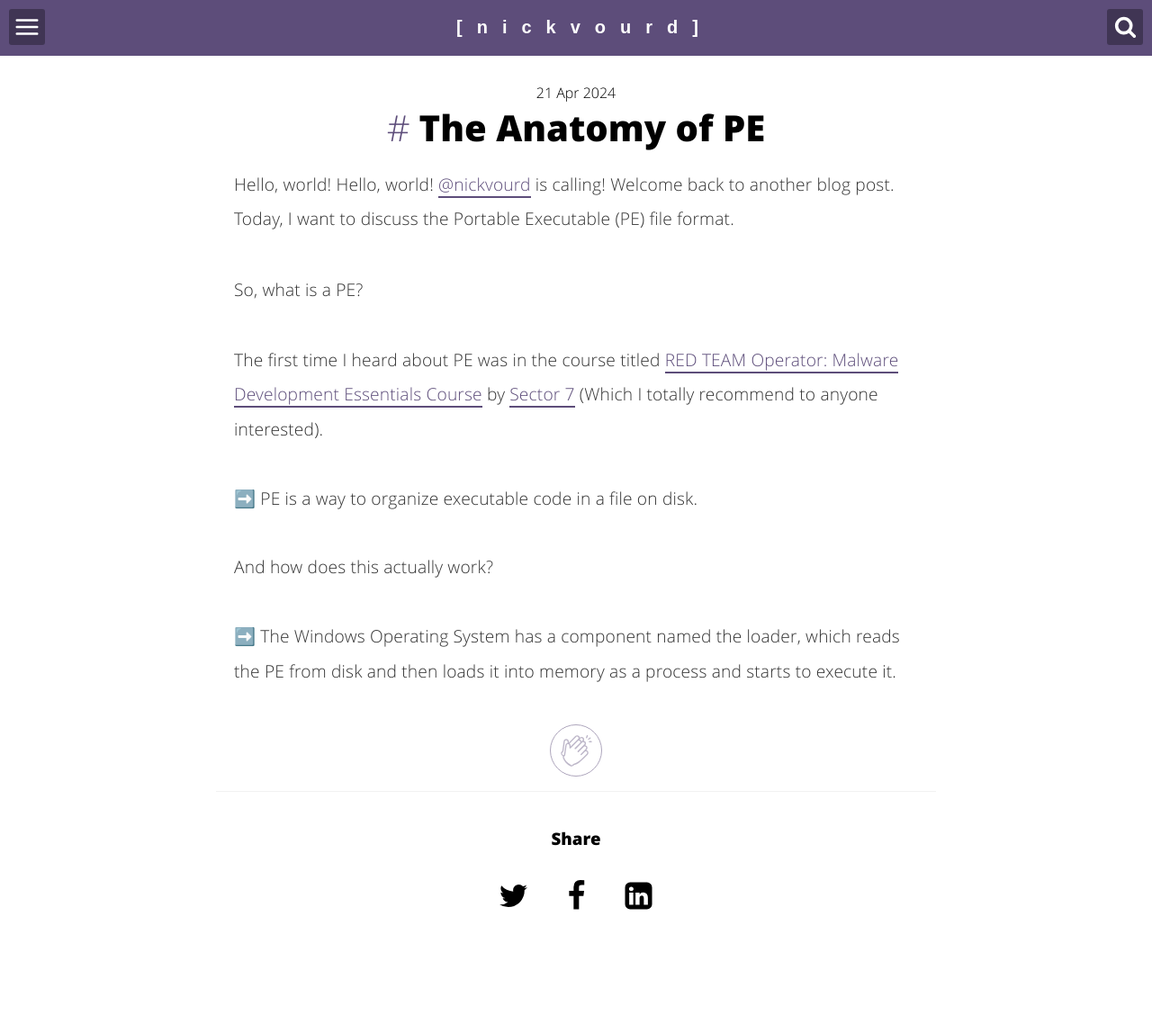
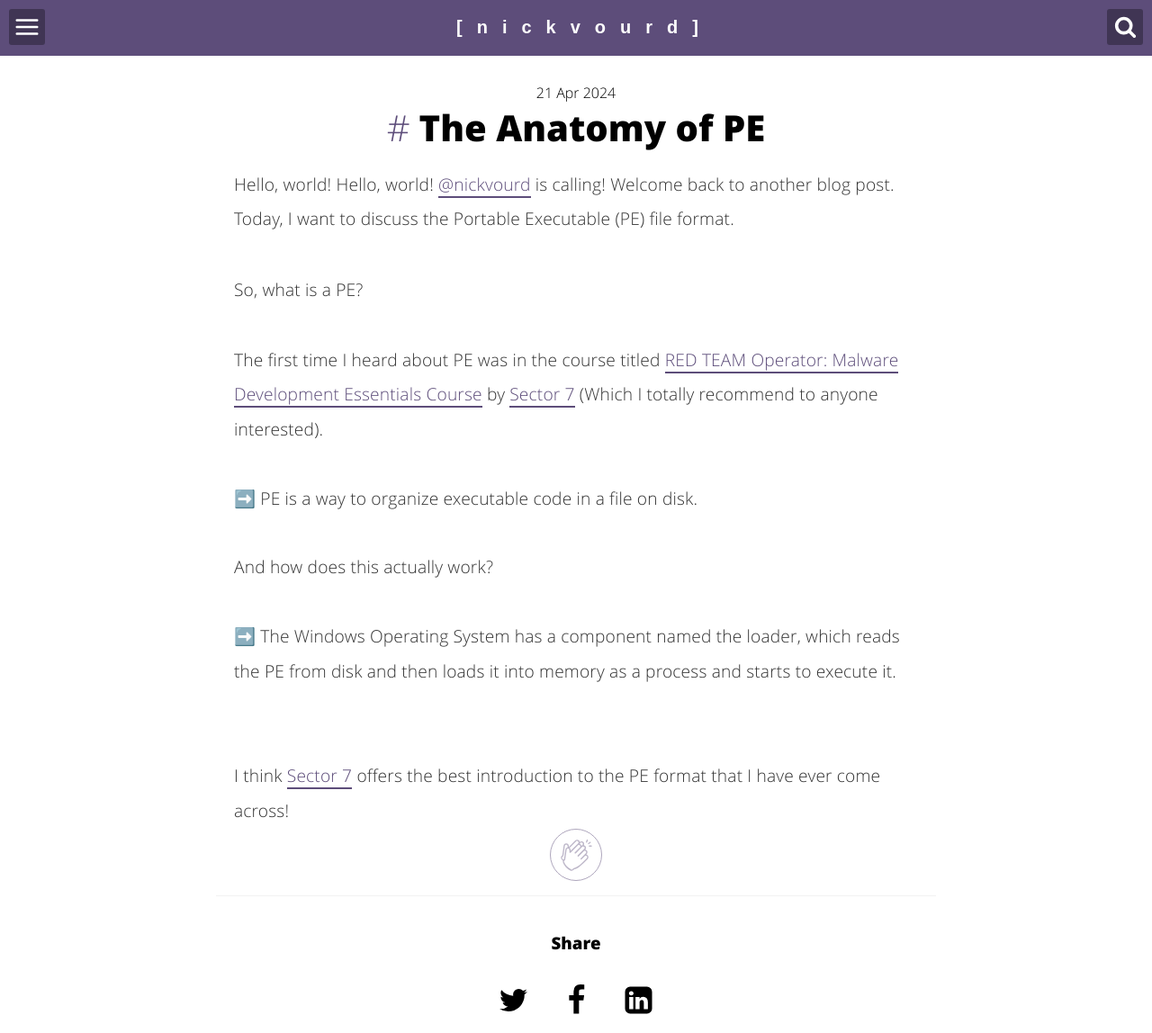
Before and after one commit to nickvourd/nickvourd.github.io, a Jekyll site: the page built from _posts/2024-04-21-the-anatomy-of-pe.md, in a window 1280 px wide. Shown: the whole page at 90% size. Built offline with Jekyll 4.4.1, drawn with Linux system fonts in a browser that asks for light colours; before the commit the page ends 1032 px from its top, so only the background shows below that.

Commit message:
The anatomy of PE

```diff
--- a/_posts/2024-04-21-the-anatomy-of-pe.md
+++ b/_posts/2024-04-21-the-anatomy-of-pe.md
@@ -138,7 +138,9 @@ function topFunction() {
 
 <p>So, what is a PE?</p><br />
 
-<p>The first time I heard about PE was in the course titled <a href="https://institute.sektor7.net/red-team-operator-malware-development-essentials">RED TEAM Operator: Malware Development Essentials Course</a> by <a href="https://institute.sektor7.net">Sector 7</a> (Which I totally recommend to anyone interested).<br /><br />➡️ PE is a way to organize executable code in a file on disk.<br /><br />And how does this actually work?<br /><br />➡️ The Windows Operating System has a component named the loader, which reads the PE from disk and then loads it into memory as a process and starts to execute it.</p><br />
+<p>The first time I heard about PE was in the course titled <a href="https://institute.sektor7.net/red-team-operator-malware-development-essentials">RED TEAM Operator: Malware Development Essentials Course</a> by <a href="https://institute.sektor7.net">Sector 7</a> (Which I totally recommend to anyone interested).<br /><br />➡️ PE is a way to organize executable code in a file on disk.<br /><br />And how does this actually work?<br /><br />➡️ The Windows Operating System has a component named the loader, which reads the PE from disk and then loads it into memory as a process and starts to execute it.</p><br /><br />
+
+<p>I think <a href="https://institute.sektor7.net">Sector 7</a> offers the best introduction to the PE format that I have ever come across!</p>
 
 <!-- add the button!-->
 <div>
```
